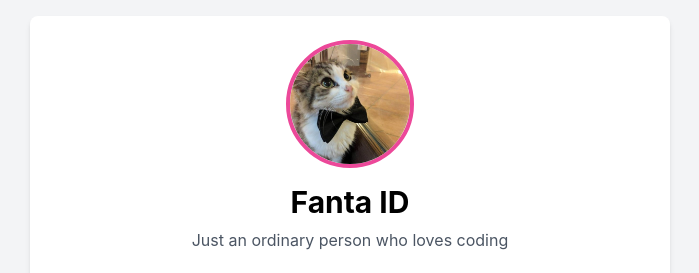
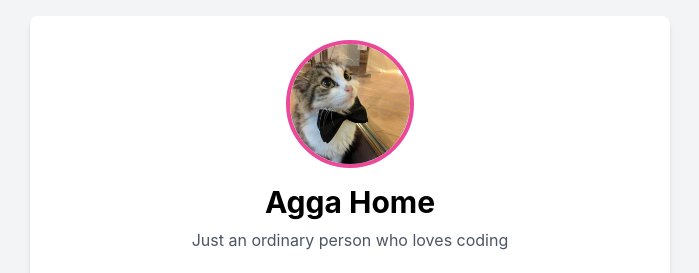
Before and after one commit to aggaxx/aggaxx.github.io, a plain HTML site: page index.html in a window 1280 px wide. Shown: the top 273 px of the page, without its empty margins (290-989 px from the left). Drawn offline with nearby package versions, Linux system fonts and the light colour scheme; some packages are replaced by stand-ins of ours; a script that the page names is missing.

Commit message:
Update index.html

```diff
--- a/index.html
+++ b/index.html
@@ -3,7 +3,7 @@
 <head>
   <meta charset="UTF-8">
   <meta name="viewport" content="width=device-width, initial-scale=1.0">
-  <title>Fanta ID</title>
+  <title>Agga Home</title>
   <link href="https://cdn.jsdelivr.net/npm/tailwindcss@2.2.19/dist/tailwind.min.css" rel="stylesheet">
   <link href="https://cdnjs.cloudflare.com/ajax/libs/flowbite/1.5.3/flowbite.min.css" rel="stylesheet">
   <style>
@@ -23,7 +23,7 @@
     <div class="bg-white text-black rounded-lg shadow-md p-6">
       <div class="text-center">
         <img class="w-32 h-32 rounded-full mx-auto border-4 border-pink-500" src="img/fantax.jpg" alt="Fantax">
-        <h1 class="text-3xl font-bold mt-4">Fanta ID</h1>
+        <h1 class="text-3xl font-bold mt-4">Agga Home</h1>
         <p class="text-gray-600 mt-2">Just an ordinary person who loves coding</p>
       </div>
 
```
